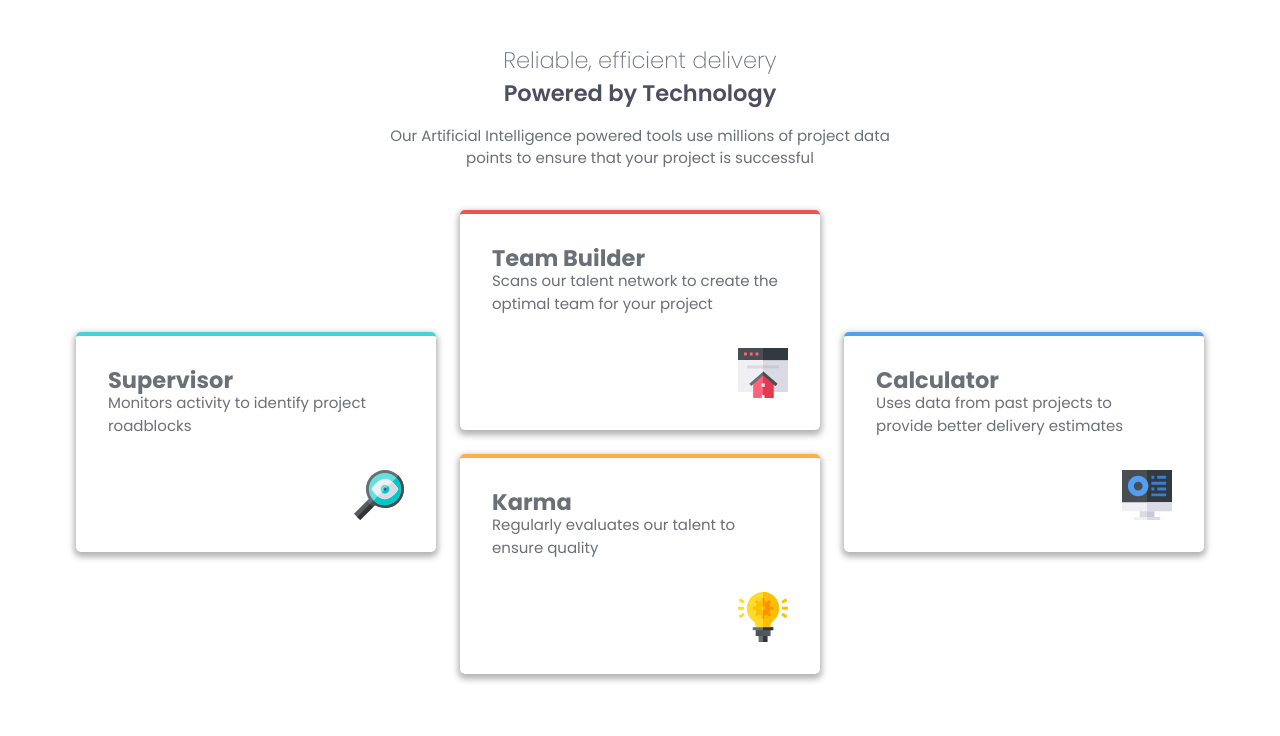
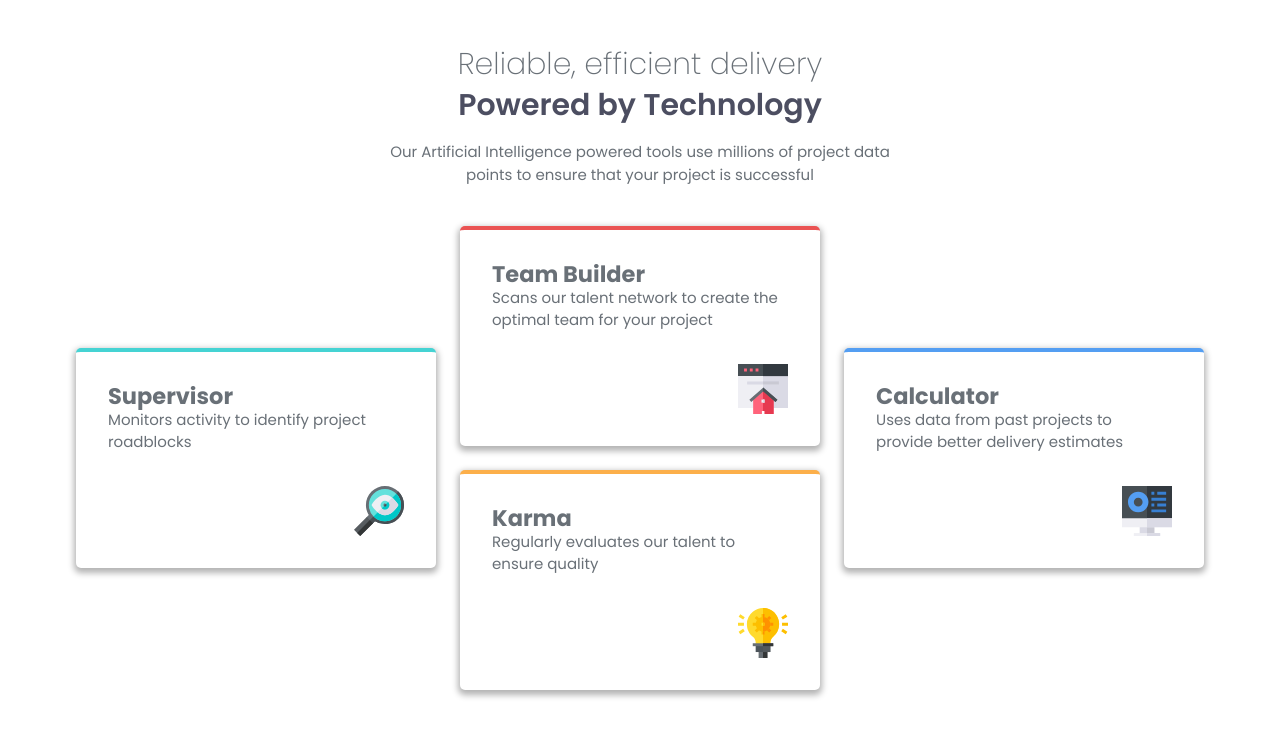
Before and after one commit to Aman11b/Four-card-feature-section, a plain HTML site: page index.html in a window 1280 px wide. Drawn offline with Linux system fonts and the light colour scheme.

Commit message:
Update index.html

```diff
--- a/index.html
+++ b/index.html
@@ -16,8 +16,8 @@
 <body>
   <main class="wrapper">
     <header>
-        <h2 class="first_heading" >Reliable, efficient delivery</h2>
-        <h2 class="second_heading">Powered by Technology</h2>
+        <h1 class="first_heading" >Reliable, efficient delivery</h1>
+        <h1 class="second_heading">Powered by Technology</h1>
         <p class="heading_para">
           Our Artificial Intelligence powered tools use millions of project data points to ensure that your project is successful
        </p>
```
